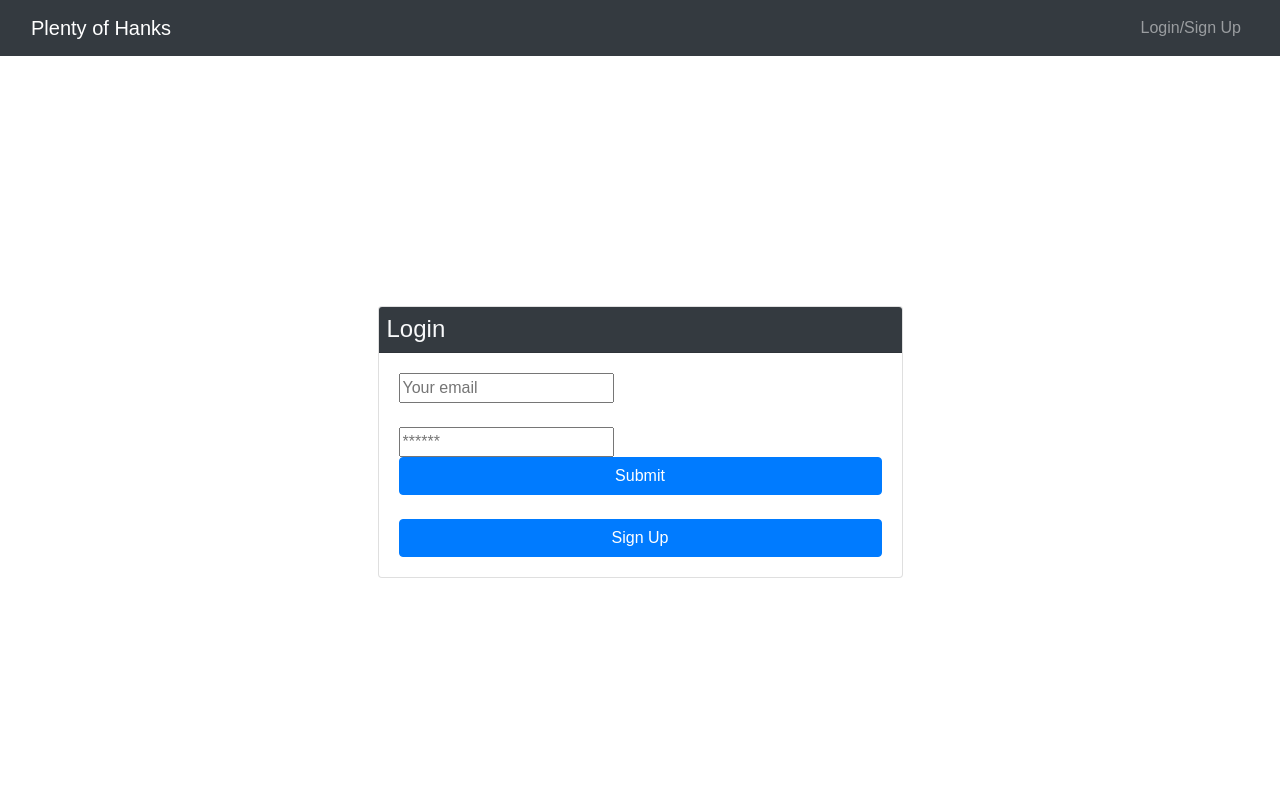
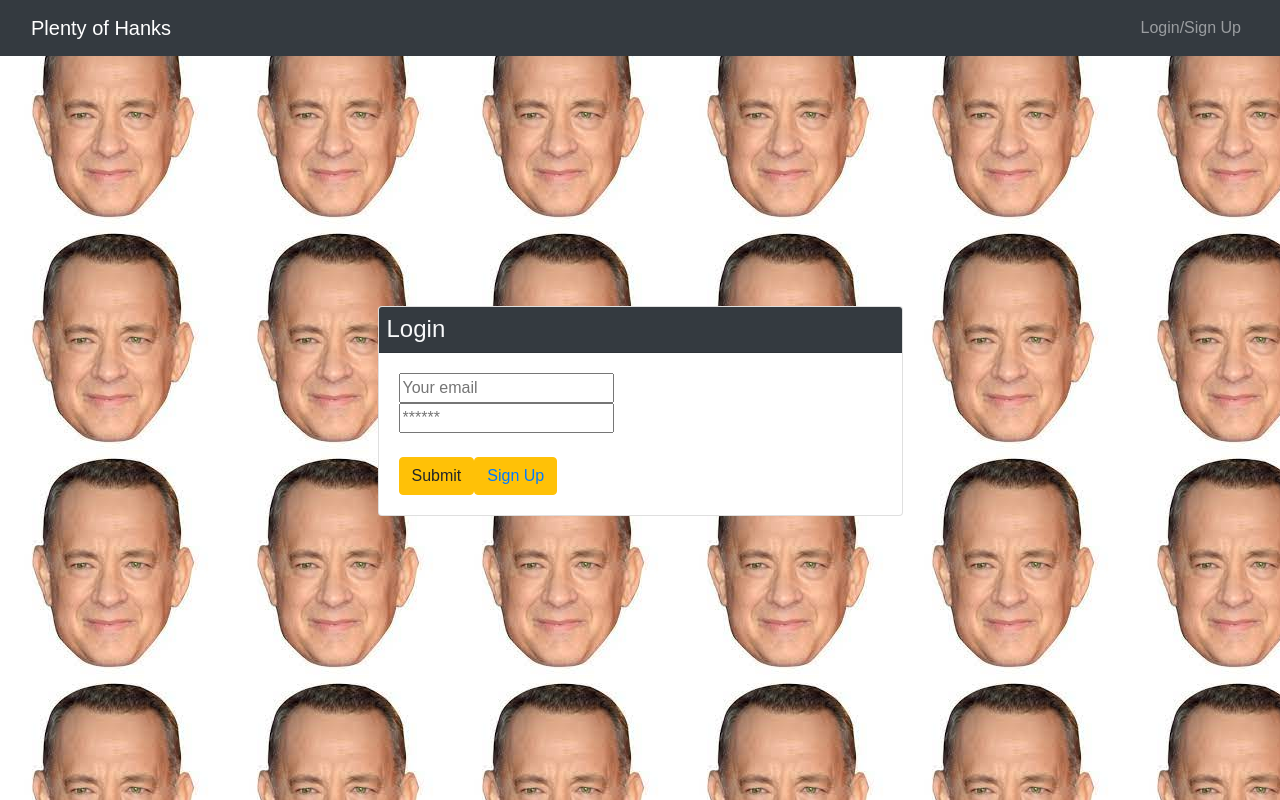
Before and after one commit to puppetup/plenty-of-hanks, a React (Create React App) app in the folder client/: page / in a window 1280 px wide. Built offline with nearby package versions, Linux system fonts and the light colour scheme.

Commit message:
updating styling background and connected the Sign Up page

```diff
--- a/client/src/components/LoginForm.js
+++ b/client/src/components/LoginForm.js
@@ -102,6 +102,7 @@ const LoginForm = () => {
         >
           Submit
         </Button>
+
       </Form>
     </>
   );
--- a/client/src/pages/Login.js
+++ b/client/src/pages/Login.js
@@ -69,7 +69,6 @@ const Login = (props) => {
                   onChange={handleChange}
                 />
                 <br></br>
-                <br></br>
                 <input
                   className="form-input justify-center"
                   placeholder="******"
@@ -78,20 +77,26 @@ const Login = (props) => {
                   value={formState.password}
                   onChange={handleChange}
                 />
+                <br></br>
+                <br></br>
                 <button
-                  className="btn btn-block btn-primary justify-center"
+                  className="btn btn-group btn-warning justify-center"
                   style={{ cursor: 'pointer' }}
                   type="submit"
                 >
                   Submit
                 </button>
-                <br></br>
+
                 <button
-                  className="btn btn-block btn-primary justify-center"
+                  className="btn btn-group btn-warning justify-center"
                   style={{ cursor: 'pointer' }}
                   type="submit"
                 >
-                  Sign Up
+                    <Link to="/signup">Sign Up</Link>
+                  <p>
+                {' '}
+
+              </p>
                 </button>
               </form>
             )}
--- a/client/src/utils/app.css
+++ b/client/src/utils/app.css
@@ -5,3 +5,7 @@
       margin-top: 250px;
      align-content: center;
   }
+
+  body {
+      background-image: url("../img/tom_hanks.jpeg");
+  }
```
